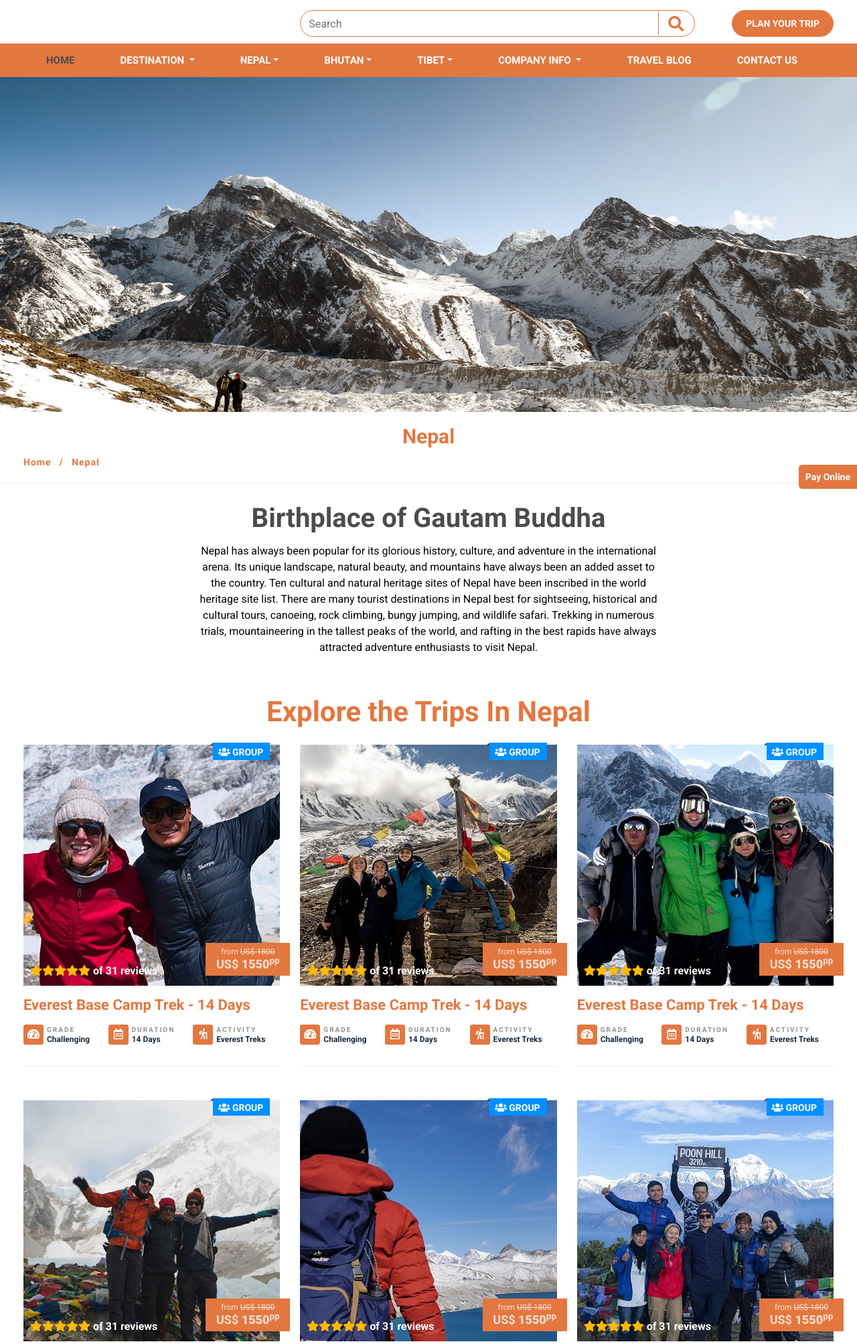
After one commit to BishnuThapa/Travel-Booking-Django, a Django app: page /destination/ in a window 1280 px wide. The commit adds this page. Shown: the top 2007 px of the page at 67% size. Run offline with Django 4.2, Linux system fonts and the light colour scheme; data that the repository does not hold is empty; some libraries are stand-ins or nearby versions.

Commit message:
destination section menu added

```diff
--- a/core/admin.py
+++ b/core/admin.py
@@ -5,6 +5,11 @@ from .models import *
 
 class Itinerary(admin.StackedInline):
     model = Itinerary
+    extra = 1
+
+
+class FooterUseFulInfo(admin.StackedInline):
+    model = FooterUseFulInfo
     extra = 1
 
 
@@ -62,6 +67,7 @@ class DestinationAdmin(admin.ModelAdmin):
 class CompanyInfoAdmin(admin.ModelAdmin):
     def has_add_permission(self, request, obj=None):
         return False
+    inlines = (FooterUseFulInfo,)
 
 
 @admin.register(Tour_Type)
--- a/core/urls.py
+++ b/core/urls.py
@@ -8,6 +8,7 @@ urlpatterns = [
     path('blog/', views.blog, name='blog'),
     path('blog/<slug:blog_slug>/', views.blog_detail, name='blog-detail'),
     path('trips/<slug:tour_slug>/', views.tour_detail, name='tour-detail'),
+    path('destination/', views.destination, name='destination'),
     path('team/', views.team, name='team'),
     path('why-us/', views.why_us, name='why-us'),
     path('our-story/', views.our_story, name='our-story'),
--- a/core/views.py
+++ b/core/views.py
@@ -6,6 +6,7 @@ from .models import *
 
 def index(request):
     sliders = Slider.objects.all()[:3]
+    intro = AboutUs.objects.first()
     tour_category = Tour_Type.objects.all()[:6]
     tours = Tour.objects.filter(is_featured=True)[:6]
     culturaltour = Tour.objects.filter(activity__name='Religious Tour')[:6]
@@ -13,6 +14,7 @@ def index(request):
 
     context = {
         'sliders': sliders,
+        'intro': intro,
         'tour_category': tour_category,
 
         'tours': tours,
@@ -92,3 +94,11 @@ def about_us(request):
 
     }
     return render(request, 'about-us.html', context)
+
+
+def destination(request):
+    # single_dest = get_object_or_404(Destination)
+    # context = {
+    #     'single_dest': single_dest,
+    # }
+    return render(request, 'destination.html')
--- a/templates/base.html
+++ b/templates/base.html
@@ -626,36 +626,30 @@
     <div class="container">
       <div class="row footer-content-box">
         <div class="col-12 col-sm-6 col-md-6 col-lg-3 footerbox">
-          <h4>Destination</h4>
+          <h4>Destinations</h4>
           <ul class="footer-lists">
-            <li><a href="#">Nepal</a></li>
-            <li><a href="#">Tibet</a></li>
-            <li><a href="#">Bhutan</a></li>
-            <li><a href="#">India</a></li>
-            <li><a href="#">Tanzania</a></li>
-            <li><a href="#">Multi Country</a></li>
+          {% for dest in destination %}
+            <li><a href="#">{{ dest.name }}</a></li>
+
+            {% endfor %}
           </ul>
         </div>
         <div class="col-12 col-sm-6 col-md-6 col-lg-3 footerbox">
           <h4>Activities</h4>
           <ul class="footer-lists">
-            <li><a href="#">Cultural and Historical Tours</a></li>
-            <li><a href="#">Trekking and Hiking</a></li>
-            <li><a href="#">Climbing and Expedition</a></li>
-            <li><a href="#">Day Tours</a></li>
-            <li><a href="#">Religious and Spiritual Tours</a></li>
-            <li><a href="#">Multiple Activities</a></li>
+          {% for activitiy in activities %}
+            <li><a href="#">{{ activitiy.name }}</a></li>
+
+            {% endfor %}
           </ul>
         </div>
         <div class="col-12 col-sm-6 col-md-6 col-lg-3 footerbox">
           <h4>Useful Info</h4>
           <ul class="footer-lists">
-            <li><a href="#">Trip Terms and Conditions</a></li>
-            <li><a href="#">Privacy and Disclaimer</a></li>
-            <li><a href="#">Link Exchange</a></li>
-            <li><a href="#">Volunteering Opportunities</a></li>
-            <li><a href="#">Travel Insurances</a></li>
-            <li><a href="#">Submit Insurance Detail</a></li>
+          {% for usefullinks in company_info.footerusefulinfo_set.all %}
+            <li><a href="{{ usefullinks.url }}" target="_blank">{{ usefullinks.title }}</a></li>
+
+            {% endfor %}
           </ul>
         </div>
         <div class="col-12 col-sm-6 col-md-6 col-lg-3">
--- /dev/null
+++ b/templates/destination.html
@@ -0,0 +1,202 @@
+{% extends "base.html" %}
+
+
+{% block content %}
+<div class="page-banner">
+  <div class="overlay">
+    <div class="container">
+      <div class="row">
+        <div class="col-12 col-sm-12">
+
+        </div>
+      </div>
+    </div>
+  </div>
+</div>
+<div class="banner-bredcrumb">
+  <div class="container">
+    <div class="row">
+      <div class="col-12 col-sm-12">
+        <h1>Nepal</h1>
+        <ul class="breadcrumb">
+          <li><a href="index.html">Home</a></li>
+          <li>Nepal</li>
+        </ul>
+      </div>
+    </div>
+  </div>
+</div>
+
+<div class="adventure">
+  <div class="container">
+    <div class="row">
+      <div class="col-12 col-sm-12 nepal-content">
+        <h2>Birthplace of Gautam Buddha</h2>
+        <p>Nepal has always been popular for its glorious history, culture, and adventure in the international arena. Its unique landscape, natural beauty, and mountains have always been an added asset to the country. Ten cultural and natural heritage sites of Nepal have been inscribed in the world heritage site list. There are many tourist destinations in Nepal best for sightseeing, historical and cultural tours, canoeing, rock climbing, bungy jumping, and wildlife safari. Trekking in numerous trials, mountaineering in the tallest peaks of the world, and rafting in the best rapids have always attracted adventure enthusiasts to visit Nepal.</p>
+      </div>
+      <div class="col-12 col-sm-12">
+        <h4>Explore the Trips In Nepal</h4>
+      </div>
+      <div class="col-12 col-sm-12 col-md-6 col-lg-4">
+        <div class="adventure-box">
+          <div class="box">
+            <div class="imgBox">
+              <img src="./images/adventure1.jpg" alt="">
+            </div>
+            <div class="content">
+              <a href="#" class="btn btn-book">Book Your Trip Now</a>
+              <p><a href="#">or Learn More</a></p>
+            </div>
+          </div>
+          <h6 class="group"><i class="fa fa-users"></i> Group</h6>
+          <p class="reviews"><i class="fa fa-star"></i><i class="fa fa-star"></i><i class="fa fa-star"></i><i class="fa fa-star"></i><i class="fa fa-star"></i> of 31 reviews</p>
+          <div class="price-box">
+            <span class="trip-card__regular-price">from <del>US$ 1800</del></span>
+            <span class="trip-card__sale-price">US$ <strong>1550</strong><sup>pp</sup></span>
+          </div>
+          <h5><a href="#">Everest Base Camp Trek - 14 Days</a></h5>
+          <ul>
+            <li><i class="fas fa-tachometer-alt"></i><span>Grade</span> <h6>Challenging</h6></li>
+            <li><i class="far fa-calendar-alt"></i><span>Duration</span> <h6>14 Days</h6></li>
+            <li><i class="fas fa-hiking"></i><span>Activity</span> <h6>Everest Treks</h6></li>
+          </ul>
+        </div>
+      </div>
+      <div class="col-12 col-sm-12 col-md-6 col-lg-4">
+        <div class="adventure-box">
+          <div class="box">
+            <div class="imgBox">
+              <img src="./images/adventure2.jpg" alt="">
+            </div>
+            <div class="content">
+              <a href="#" class="btn btn-book">Book Your Trip Now</a>
+              <p><a href="#">or Learn More</a></p>
+            </div>
+          </div>
+          <h6 class="group"><i class="fa fa-users"></i> Group</h6>
+          <p class="reviews"><i class="fa fa-star"></i><i class="fa fa-star"></i><i class="fa fa-star"></i><i class="fa fa-star"></i><i class="fa fa-star"></i> of 31 reviews</p>
+          <div class="price-box">
+            <span class="trip-card__regular-price">from <del>US$ 1800</del></span>
+            <span class="trip-card__sale-price">US$ <strong>1550</strong><sup>pp</sup></span>
+          </div>
+          <h5><a href="#">Everest Base Camp Trek - 14 Days</a></h5>
+          <ul>
+            <li><i class="fas fa-tachometer-alt"></i><span>Grade</span> <h6>Challenging</h6></li>
+            <li><i class="far fa-calendar-alt"></i><span>Duration</span> <h6>14 Days</h6></li>
+            <li><i class="fas fa-hiking"></i><span>Activity</span> <h6>Everest Treks</h6></li>
+          </ul>
+        </div>
+      </div>
+      <div class="col-12 col-sm-12 col-md-6 col-lg-4">
+        <div class="adventure-box">
+          <div class="box">
+            <div class="imgBox">
+              <img src="./images/adventure3.jpg" alt="">
+            </div>
+            <div class="content">
+              <a href="#" class="btn btn-book">Book Your Trip Now</a>
+              <p><a href="#">or Learn More</a></p>
+            </div>
+          </div>
+          <h6 class="group"><i class="fa fa-users"></i> Group</h6>
+          <p class="reviews"><i class="fa fa-star"></i><i class="fa fa-star"></i><i class="fa fa-star"></i><i class="fa fa-star"></i><i class="fa fa-star"></i> of 31 reviews</p>
+          <div class="price-box">
+            <span class="trip-card__regular-price">from <del>US$ 1800</del></span>
+            <span class="trip-card__sale-price">US$ <strong>1550</strong><sup>pp</sup></span>
+          </div>
+          <h5><a href="#">Everest Base Camp Trek - 14 Days</a></h5>
+          <ul>
+            <li><i class="fas fa-tachometer-alt"></i><span>Grade</span> <h6>Challenging</h6></li>
+            <li><i class="far fa-calendar-alt"></i><span>Duration</span> <h6>14 Days</h6></li>
+            <li><i class="fas fa-hiking"></i><span>Activity</span> <h6>Everest Treks</h6></li>
+          </ul>
+        </div>
+      </div>
+      <div class="col-12 col-sm-12 col-md-6 col-lg-4">
+        <div class="adventure-box">
+          <div class="box">
+            <div class="imgBox">
+              <img src="./images/adventure4.jpg" alt="">
+            </div>
+            <div class="content">
+              <a href="#" class="btn btn-book">Book Your Trip Now</a>
+              <p><a href="#">or Learn More</a></p>
+            </div>
+          </div>
+          <h6 class="group"><i class="fa fa-users"></i> Group</h6>
+          <p class="reviews"><i class="fa fa-star"></i><i class="fa fa-star"></i><i class="fa fa-star"></i><i class="fa fa-star"></i><i class="fa fa-star"></i> of 31 reviews</p>
+          <div class="price-box">
+            <span class="trip-card__regular-price">from <del>US$ 1800</del></span>
+            <span class="trip-card__sale-price">US$ <strong>1550</strong><sup>pp</sup></span>
+          </div>
+          <h5><a href="#">Everest Base Camp Trek - 14 Days</a></h5>
+          <ul>
+            <li><i class="fas fa-tachometer-alt"></i><span>Grade</span> <h6>Challenging</h6></li>
+            <li><i class="far fa-calendar-alt"></i><span>Duration</span> <h6>14 Days</h6></li>
+            <li><i class="fas fa-hiking"></i><span>Activity</span> <h6>Everest Treks</h6></li>
+          </ul>
+        </div>
+      </div>
+      <div class="col-12 col-sm-12 col-md-6 col-lg-4">
+        <div class="adventure-box">
+          <div class="box">
+            <div class="imgBox">
+              <img src="./images/adventure5.jpg" alt="">
+            </div>
+            <div class="content">
+              <a href="#" class="btn btn-book">Book Your Trip Now</a>
+              <p><a href="#">or Learn More</a></p>
+            </div>
+          </div>
+          <h6 class="group"><i class="fa fa-users"></i> Group</h6>
+          <p class="reviews"><i class="fa fa-star"></i><i class="fa fa-star"></i><i class="fa fa-star"></i><i class="fa fa-star"></i><i class="fa fa-star"></i> of 31 reviews</p>
+          <div class="price-box">
+            <span class="trip-card__regular-price">from <del>US$ 1800</del></span>
+            <span class="trip-card__sale-price">US$ <strong>1550</strong><sup>pp</sup></span>
+          </div>
+          <h5><a href="#">Everest Base Camp Trek - 14 Days</a></h5>
+          <ul>
+            <li><i class="fas fa-tachometer-alt"></i><span>Grade</span> <h6>Challenging</h6></li>
+            <li><i class="far fa-calendar-alt"></i><span>Duration</span> <h6>14 Days</h6></li>
+            <li><i class="fas fa-hiking"></i><span>Activity</span> <h6>Everest Treks</h6></li>
+          </ul>
+        </div>
+      </div>
+      <div class="col-12 col-sm-12 col-md-6 col-lg-4">
+        <div class="adventure-box">
+          <div class="box">
+            <div class="imgBox">
+              <img src="./images/adventure6.jpg" alt="">
+            </div>
+            <div class="content">
+              <a href="#" class="btn btn-book">Book Your Trip Now</a>
+              <p><a href="#">or Learn More</a></p>
+            </div>
+          </div>
+          <h6 class="group"><i class="fa fa-users"></i> Group</h6>
+          <p class="reviews"><i class="fa fa-star"></i><i class="fa fa-star"></i><i class="fa fa-star"></i><i class="fa fa-star"></i><i class="fa fa-star"></i> of 31 reviews</p>
+          <div class="price-box">
+            <span class="trip-card__regular-price">from <del>US$ 1800</del></span>
+            <span class="trip-card__sale-price">US$ <strong>1550</strong><sup>pp</sup></span>
+          </div>
+          <h5><a href="#">Everest Base Camp Trek - 14 Days</a></h5>
+          <ul>
+            <li><i class="fas fa-tachometer-alt"></i><span>Grade</span> <h6>Challenging</h6></li>
+            <li><i class="far fa-calendar-alt"></i><span>Duration</span> <h6>14 Days</h6></li>
+            <li><i class="fas fa-hiking"></i><span>Activity</span> <h6>Everest Treks</h6></li>
+          </ul>
+        </div>
+      </div>
+      <div class="col-12 col-sm-12">
+        <ul class="pagination">
+          <li class="page-item"><a class="page-link" href="#">Previous</a></li>
+          <li class="page-item active"><a class="page-link" href="#">1</a></li>
+          <li class="page-item"><a class="page-link" href="#">2</a></li>
+          <li class="page-item"><a class="page-link" href="#">3</a></li>
+          <li class="page-item"><a class="page-link" href="#">Next</a></li>
+        </ul>
+      </div>
+    </div>
+  </div>
+</div>
+{% endblock content %}
```
Also changed, not shown: core/context_processor.py (+9 -0 lines), core/models.py (+13 -0 lines), templates/index.html (+3 -4 lines), core/migrations/0012_footerusefulinfo.py (added).
